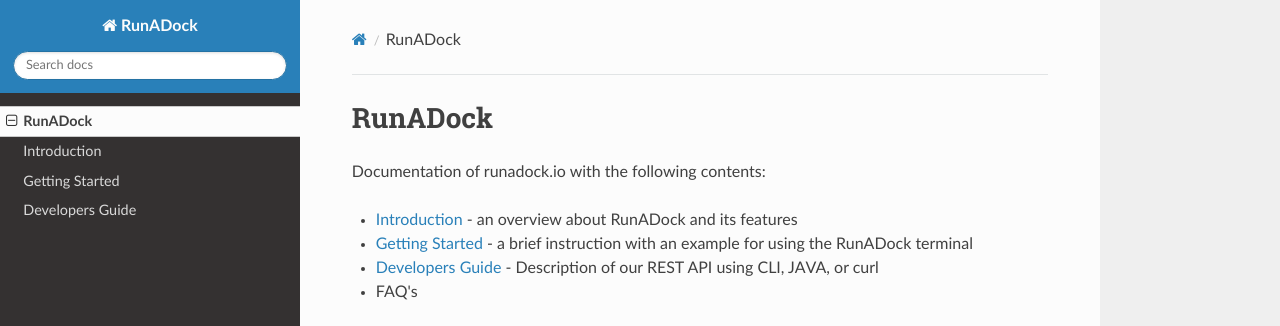
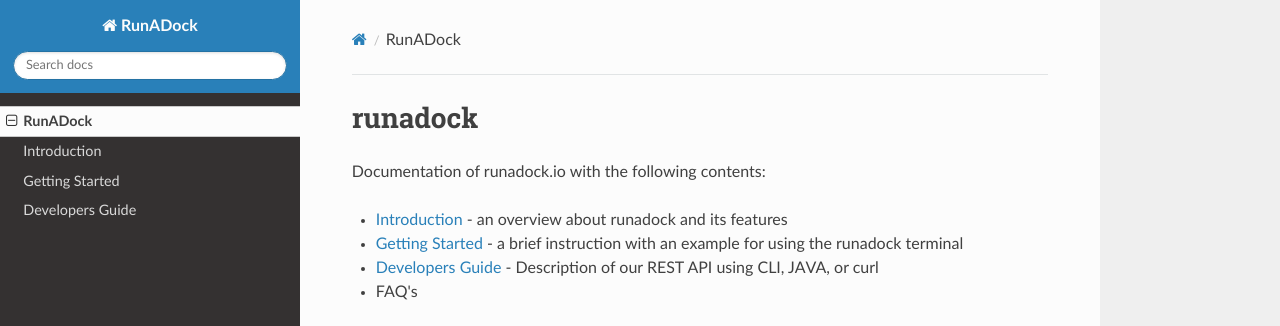
Before and after one commit to runadock/docs, an MkDocs documentation site: the page built from docs/index.md, in a window 1280 px wide. Shown: the top 326 px of the page. Built offline with MkDocs 1.6.1, drawn with Linux system fonts in a browser that asks for light colours; nearby versions of some CDN libraries; old or Windows-style settings are respelled for this version of MkDocs.

```diff
--- a/docs/index.md
+++ b/docs/index.md
@@ -1,9 +1,9 @@
-RunADock
+runadock
 ========
 
 Documentation of runadock.io with the following contents:
 
-* [Introduction](Introduction.md) - an overview about RunADock and its features
-* [Getting Started](GettingStarted.md) - a brief instruction with an example for using the RunADock terminal
+* [Introduction](Introduction.md) - an overview about runadock and its features
+* [Getting Started](GettingStarted.md) - a brief instruction with an example for using the runadock terminal
 * [Developers Guide](DevelopersGuide.md) - Description of our REST API using CLI, JAVA, or curl
 * FAQ's
```
